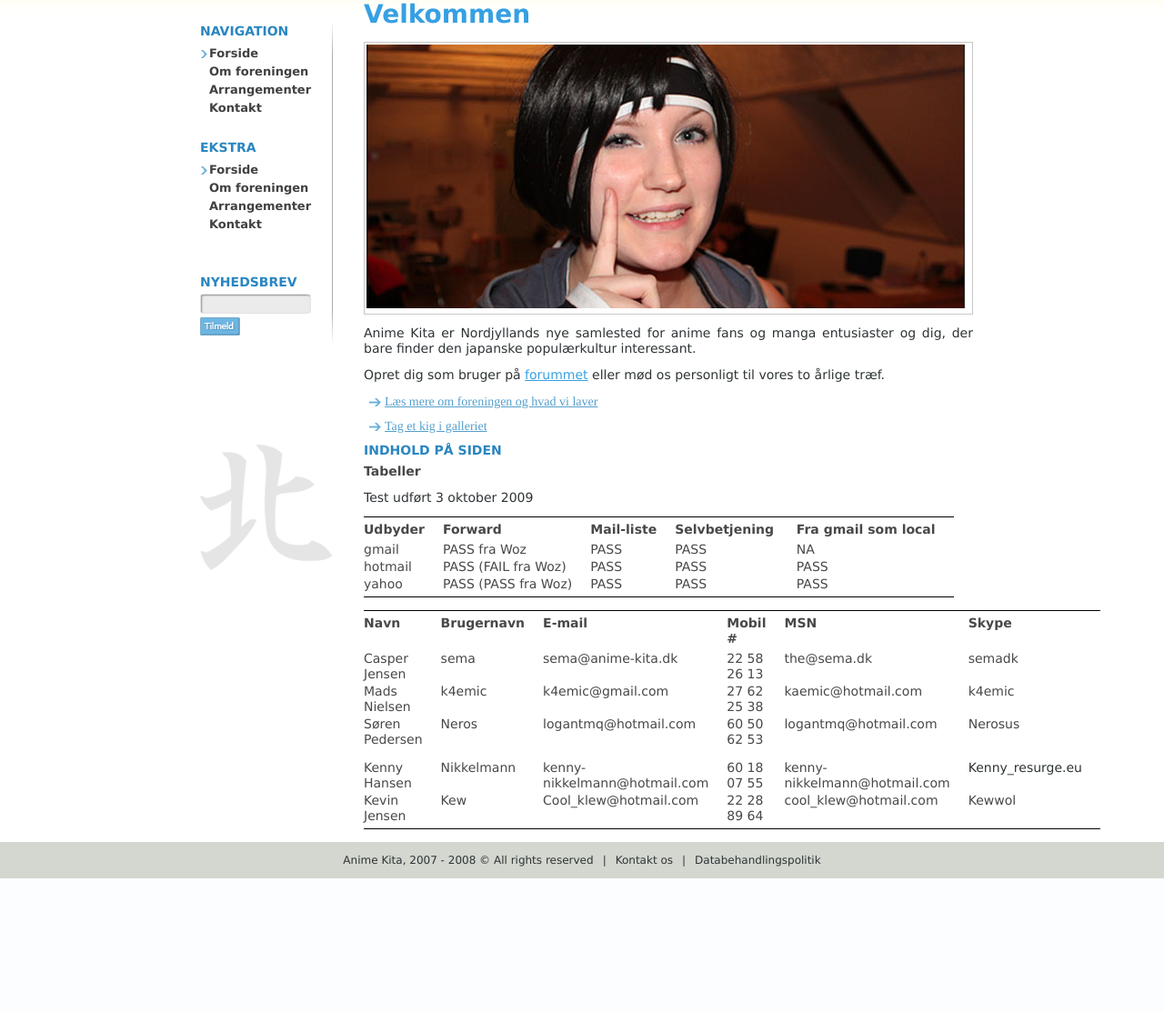
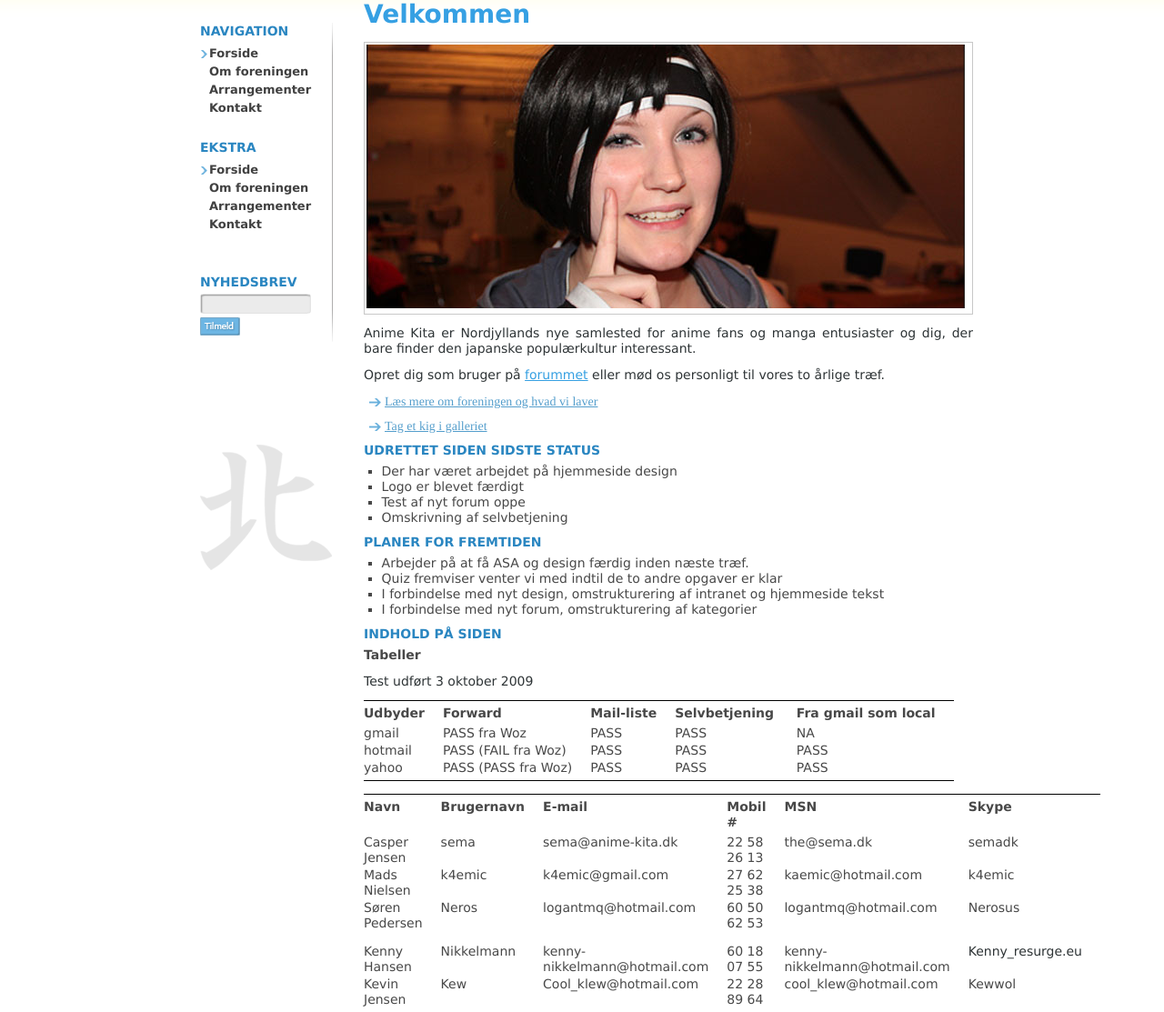
Before and after one commit to animekita/anime-kita-static, a PHP site: page / in a window 1280 px wide. Shown: the part 185-1298 px from the top of the page at 91% size. Before the commit the page ends 1151 px from the top, so only its background shows below. Run offline with PHP 8.4, Linux system fonts and the light colour scheme.

Commit message:
Forsøg på at forbedre overskrifter samt bedre unordered lists.

```diff
--- a/css/base.css
+++ b/css/base.css
@@ -25,7 +25,7 @@ h1 {
 
 h2 {
     font-size:14px;
-    margin:2px 0 6px;
+    margin:10px 0 6px;
     color:#2a86c1;
     text-transform:uppercase;
 }
--- a/css/cms.css
+++ b/css/cms.css
@@ -145,6 +145,11 @@ div#ccm-page-detail {
     line-height:17px;
 }
 
+#midContent ul li {
+    list-style-type: square;
+    margin-left: 1.4em;
+}
+
 #midContent a {
     color:#36a0e2;
     text-decoration:underline;
--- a/index.html
+++ b/index.html
@@ -84,6 +84,20 @@
                     <a href="/" class="specialLink">Læs mere om foreningen og hvad vi laver</a>
                     <a href="/" class="specialLink">Tag et kig i galleriet</a>
 
+<h2>Udrettet siden sidste Status</h2>
+<ul>
+<li>Der har v&aelig;ret arbejdet p&aring; hjemmeside design</li>
+<li>Logo er blevet f&aelig;rdigt</li>
+<li>Test af nyt forum oppe</li>
+<li>Omskrivning af selvbetjening</li>
+</ul>
+<h2>Planer for Fremtiden</h2>
+<ul>
+<li>Arbejder p&aring; at f&aring; ASA og design f&aelig;rdig inden n&aelig;ste tr&aelig;f.</li>
+<li>Quiz fremviser venter vi med indtil de to andre opgaver er klar</li>
+<li>I forbindelse med nyt design, omstrukturering af intranet og hjemmeside tekst</li>
+<li>I forbindelse med nyt forum, omstrukturering af kategorier</li>
+</ul>
 <h2>Indhold på siden</h2>
 
 <h3>Tabeller</h3>
```
